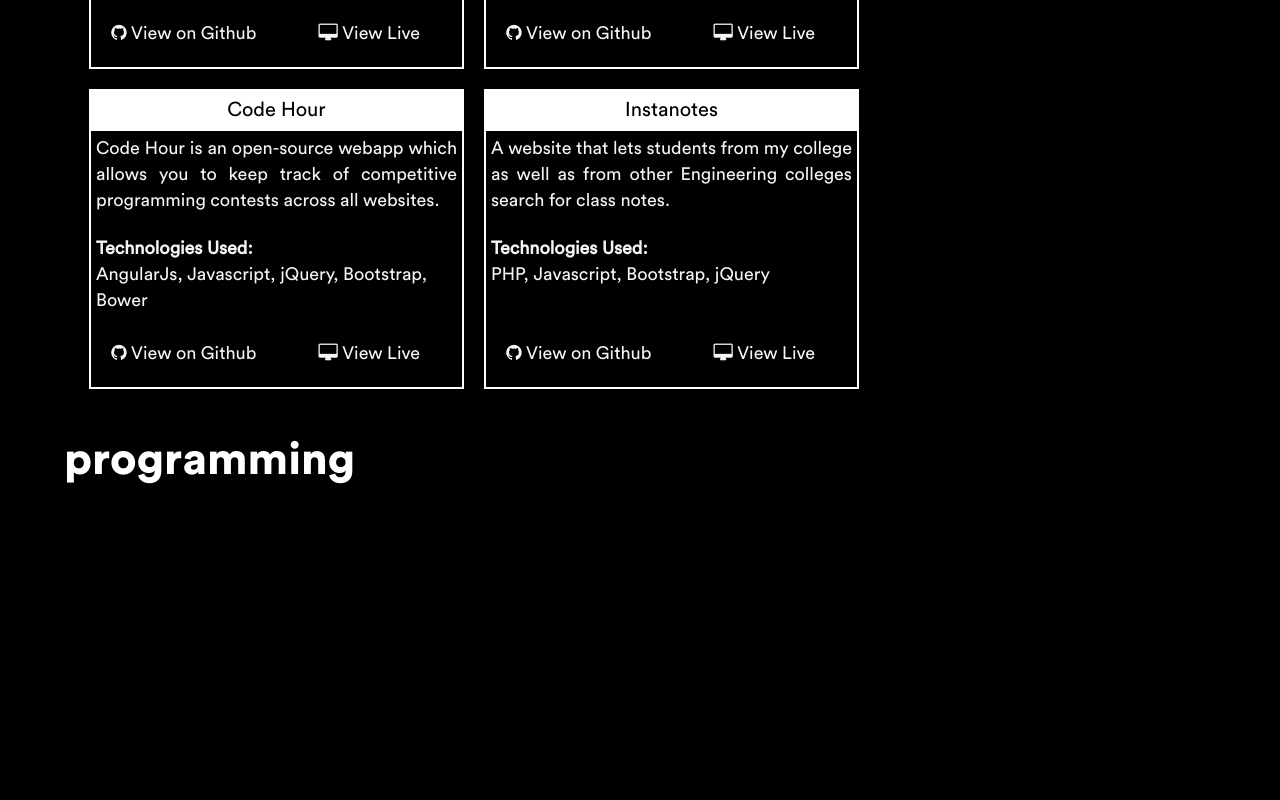
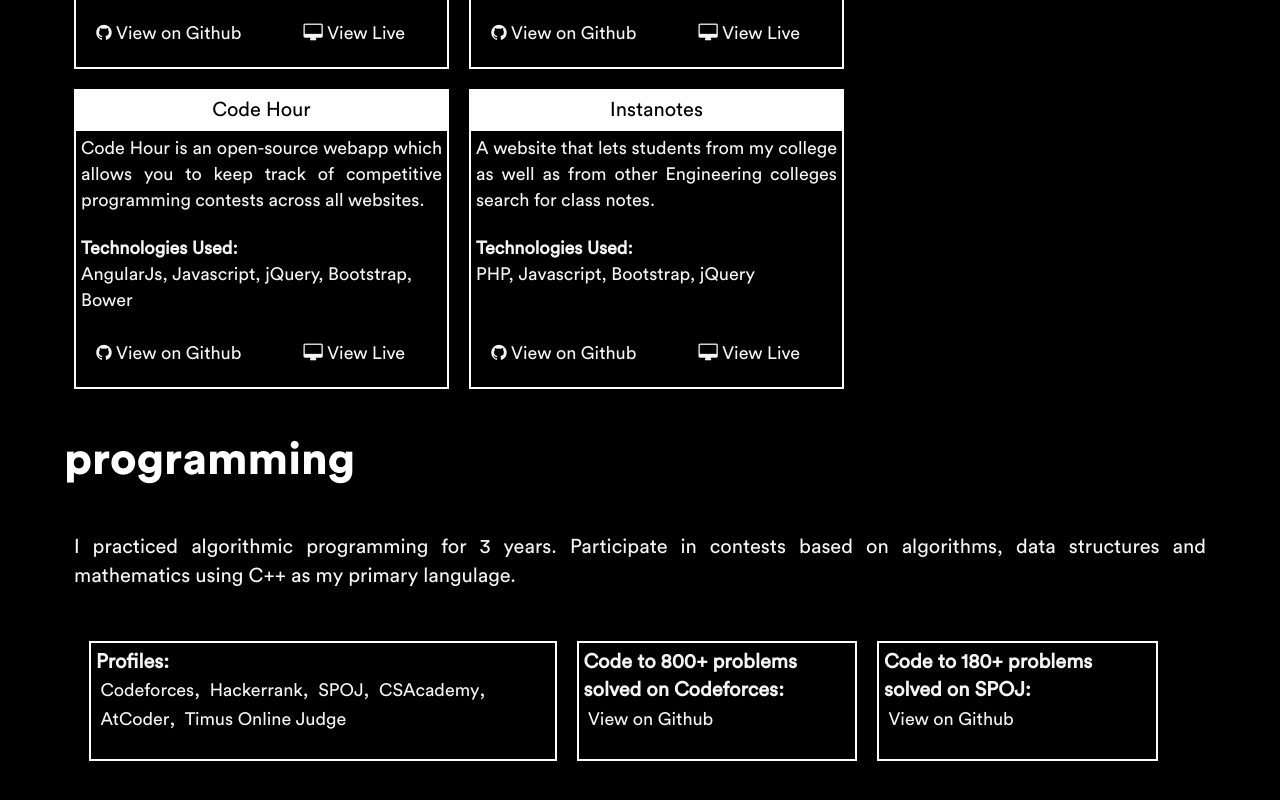
Before and after one commit to strcoder4007/theTownCenter, an Angular app: page / in a window 1280 px wide. Shown: the part 1068-1868 px from the top of the page. Before the commit the page ends 1791 px from the top, so only its background shows below. Built offline with nearby package versions, Linux system fonts and the light colour scheme.

Commit message:
programming section done

```diff
--- a/src/app/about/about.component.html
+++ b/src/app/about/about.component.html
@@ -1,5 +1,4 @@
 <div class="container-fluid myComponent">
-    <p class="about">I am a hard working and self motivated full stack web developer with 9 years experience, based in Birmingham,     UK.<br>
-    My key skills are in JavaScript (Angular2, AngularJS and Node.js), HTML5, CSS3, PHP, MongoDB and MySQL. I've also developed several hybrid apps for iOS and Android using the Ionic framework. Additionally I am experienced in deploying and scaling linux servers for high traffic volume websites.
+    <p class="about">I am a self-motivated and self-taught full stack web developer with 5 years of experience. My key skills are in C++, JavaScript (AngularJS, NodeJs), Typescript(Angular 4, NodeJs), Python, Bootstrap, HTML5, CSS3 and MongoDB. I've developed several web apps using AngularJS & Angular4 frameworks. Additionally, I am 3 years experienced in programming intricate algorithms and use C++ to code them.
     </p>
 </div>
--- a/src/app/home/home.component.css
+++ b/src/app/home/home.component.css
@@ -1,3 +1,13 @@
+.prog {
+    min-height: 120px;
+    border: 2px solid white;
+    margin: 10px;
+    padding: 0px !important;
+}
+.progPara {
+    padding:10px;
+}
+
 .myComponent {
     max-height: none;
     padding: 50px 5vw;
@@ -71,11 +81,20 @@
     background: transparent;
     border-radius: 0px;
 }
-.myBtn:hover {
+.myBtn:hover, .gitBtn:hover {
     background-color: white;
     color: black;
 }
-
+.gitBtn {
+    width: 200px;
+    height: 40px;
+    color: white;
+    font-family: 'Circular Std Book';
+    font-size: 18px;
+    border: 2px solid white;
+    background: transparent;
+    border-radius: 0px;
+}
 
 
 @media(max-width: 1920px) {
--- a/src/app/home/home.component.html
+++ b/src/app/home/home.component.html
@@ -4,7 +4,6 @@
     </p>
     <p id="projects" class="mynavOptions">projects</p>
     <div class="row gutter-0" style="margin-top: 30px;">
-        <div class="container-fluid">
 
             <span *ngFor="let project of myProjects1; let i = index">
             <div class="col-xs-6 col-md-4 project">
@@ -64,11 +63,42 @@
             <div class="row gutter-0" style="text-align: center">
                 <button class="btn myBtn" (click)="loadMore()">{{buttonText}}</button>
             </div>
-
-        </div>
     </div>
 
     <p id="programming" class="mynavOptions">programming</p>
+    <div class="row gutter-0" style="margin-top: 30px;">
+        <p class="about progPara">
+        I practiced algorithmic programming for 3 years. Participate in contests based on algorithms, data structures and mathematics using C++ as my primary langulage.
+        </p>
+    </div>
 
+    <div class="container-fluid">
+    <div class="col-md-5 prog">
+            <div class="row gutter-0 techSection">
+                <div class="col-md-12 about" style="text-align: left; padding: 0px;"><strong>Profiles:<br></strong>
+                    <a href="http://codeforces.com/profile/__STR" class="projectLink" target="_blank">&nbsp;Codeforces</a>,
+                    <a href="https://www.hackerrank.com/FrozenOnion" class="projectLink" target="_blank">&nbsp;Hackerrank</a>,
+                    <a href="http://www.spoj.com/users/strcoder4007/" class="projectLink" target="_blank">&nbsp;SPOJ</a>,
+                    <a href="https://csacademy.com/user/strcoder/" class="projectLink" target="_blank">&nbsp;CSAcademy</a>,
+                    <a href="https://atcoder.jp/user/STR" class="projectLink" target="_blank">&nbsp;AtCoder</a>,
+                    <a href="#" class="projectLink" target="_blank">&nbsp;Timus Online Judge</a>
+                </div>
+            </div>
+        </div>
 
+        <div class="col-md-3 prog" >
+                <div class="row gutter-0 techSection">
+                    <div class="col-md-12 about" style="text-align: left; padding: 0px"><b>Code to 800+ problems solved on Codeforces:</b><br>
+                        <a href="https://github.com/strcoder4007/codeforces" class="projectLink" target="_blank">&nbsp;View on Github</a>
+                    </div>
+                </div>
+            </div>
+            <div class="col-md-3 prog">
+                    <div class="row gutter-0 techSection">
+                        <div class="col-md-12 about" style="text-align: left; padding: 0px"><b>Code to 180+ problems solved on SPOJ:</b><br>
+                                <a href="https://github.com/strcoder4007/spoj" class="projectLink" target="_blank">&nbsp;View on Github</a>
+                        </div>
+                    </div>
+                </div>
+    </div>
 </div>
```
